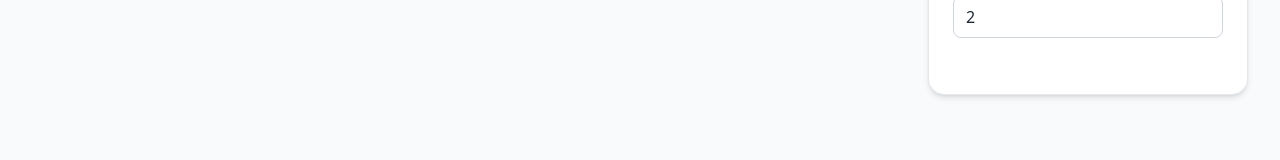
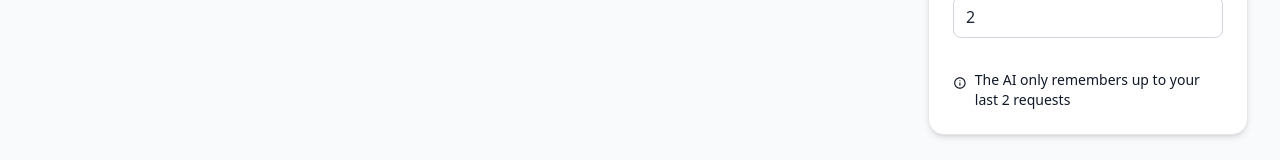
Before and after one commit to ogayanfe/ganibot, a Next.js app: page /chat in a window 1280 px wide. Both pictures are taken after a click on the button "settings". Shown: the part 393-553 px from the top of the page. Built offline with nearby package versions, Linux system fonts and the light colour scheme; no server answers.

Commit message:
feat: added chat history to app

```diff
--- a/actions/generate-audio.ts
+++ b/actions/generate-audio.ts
@@ -1,12 +1,19 @@
 "use server";
 
 import generateAIResponse from "@/utils/ai";
+import { Part } from "@google/genai";
 
 export interface AIResponsePayload {
   base64Audio: string;
   base64Video?: string;
   voice?: "Male" | "Female";
   language?: "Hausa" | "English";
+  history?: HistoryItem[];
+}
+
+export interface HistoryItem {
+  role: "user" | "model";
+  parts: Part[];
 }
 
 export default async function generateAudio(payload: AIResponsePayload) {
--- a/app/chat/page.tsx
+++ b/app/chat/page.tsx
@@ -13,9 +13,28 @@ import React, { useEffect, useRef, useState } from "react";
 import { blobToBase64 } from "@/utils/client";
 import { LuSpeech } from "react-icons/lu";
 import cn from "@/utils/cn";
+import { Part } from "@google/genai";
+import { HistoryItem } from "@/actions/generate-audio";
+
+function createHistoryItem(role: "user" | "model", text: string, base64Audio?: string, base64Video?: string): HistoryItem {
+  const parts: Part[] = [{ text }];
+
+  if (base64Video) {
+    parts.push({ inlineData: { mimeType: "video/webm", data: base64Video } });
+  }
+
+  if (base64Audio) {
+    parts.push({ inlineData: { mimeType: "audio/mp3", data: base64Audio } });
+  }
+
+  return {
+    role: role,
+    parts: parts,
+  };
+}
 
 export default function NewChat() {
-  const { captionOn, audioOn, videoOn, setTranscripts, recordedVideoChunks, selectedVoice, language } = useAIContext();
+  const { captionOn, audioOn, videoOn, setTranscripts, recordedVideoChunks, selectedVoice, language, chatHistory, setChatHistory } = useAIContext();
   const { startRecording, stopRecording, recording, getChuncks } = useRecorder();
   const { mutateAsync, isPending } = useAIResponseMutation();
   const [audioElement, setAudioElement] = useState<HTMLAudioElement | null>(null);
@@ -24,8 +43,12 @@ export default function NewChat() {
     try {
       const base64Audio = await blobToBase64(new Blob(chunks, { type: "audio/mp3" }));
       const base64Video = await blobToBase64(new Blob(recordedVideoChunks, { type: "video/webm" }));
-      console.log(base64Video);
-      const response = await mutateAsync({ base64Audio, base64Video, language, voice: selectedVoice });
+      const response = await mutateAsync({ base64Audio, base64Video, language, voice: selectedVoice, history: chatHistory });
+
+      const userQuery = createHistoryItem("user", "reply to audio and video contents", base64Audio, undefined);
+      const aiResponse = createHistoryItem("model", response.transcript ?? "");
+      setChatHistory([...chatHistory, userQuery, aiResponse]);
+
       setTranscripts(response.transcript ?? "");
       if (response.language !== "Hausa") {
         return;
--- a/components/chat/settings.tsx
+++ b/components/chat/settings.tsx
@@ -1,10 +1,11 @@
 "use client";
 
 import useAIContext from "@/hooks/use-ai-context";
+import { BiInfoCircle } from "react-icons/bi";
 import { IoClose } from "react-icons/io5";
 
 export default function Settings() {
-  const { selectedVoice, setSelectedVoice, language, setLanguage, pauseTime, setPauseTime } = useAIContext();
+  const { selectedVoice, setSelectedVoice, language, setLanguage, pauseTime, setPauseTime, maxChatHistoryLength } = useAIContext();
 
   return (
     <div
@@ -79,6 +80,11 @@ export default function Settings() {
           className="w-full border border-gray-300 dark:border-gray-700 rounded-lg py-2 px-3 bg-transparent text-gray-800 dark:text-gray-200 focus:outline-none focus:ring-2 focus:ring-blue-600"
         />
       </div>
+
+      <p className="text-gray-900 dark:text-blue-300 text-sm flex gap-2">
+        <BiInfoCircle className="mt-1 text-lg" />
+        The AI only remembers up to your last {maxChatHistoryLength} requests
+      </p>
     </div>
   );
 }
--- a/providers/ai-context.tsx
+++ b/providers/ai-context.tsx
@@ -1,5 +1,6 @@
 "use client";
 
+import { HistoryItem } from "@/actions/generate-audio";
 import { createContext, useEffect, useState } from "react";
 
 interface AiContextValues {
@@ -19,7 +20,12 @@ interface AiContextValues {
   setCaptionOn: (on: boolean) => unknown;
   recordedVideoChunks: Blob[];
   setRecordedVideoChunks: (c: Blob[]) => unknown;
+  chatHistory: HistoryItem[];
+  setChatHistory: (path: HistoryItem[]) => unknown;
+  maxChatHistoryLength: number;
 }
+
+const maxChatHistoryLength = 2;
 
 export const aiContext = createContext<AiContextValues>({
   audioOn: false,
@@ -38,6 +44,9 @@ export const aiContext = createContext<AiContextValues>({
   setVideoOn: console.log,
   setCaptionOn: console.log,
   setTranscripts: console.log,
+  chatHistory: [],
+  setChatHistory: console.log,
+  maxChatHistoryLength,
 });
 
 interface IProps {
@@ -53,6 +62,7 @@ export default function AiContextProvider({ children }: IProps) {
   const [language, setLanguage] = useState<"Hausa" | "English">("Hausa");
   const [pauseTime, setPauseTime] = useState<number>(2);
   const [recordedVideoChunks, setRecordedVideoChunks] = useState<Blob[]>([]);
+  const [chatHistory, setChatHistory] = useState<HistoryItem[]>([]);
 
   useEffect(() => {
     setSelectedVoice((localStorage.getItem("selectedVoice") as "Male" | "Female" | null) ?? "Male");
@@ -70,6 +80,12 @@ export default function AiContextProvider({ children }: IProps) {
     localStorage.setItem("pauseTime", pauseTime.toString());
   }, [pauseTime]);
 
+  useEffect(() => {
+    if (chatHistory.length > maxChatHistoryLength) {
+      setChatHistory(chatHistory.slice(chatHistory.length - maxChatHistoryLength, chatHistory.length));
+    }
+  }, [chatHistory]);
+
   const value: AiContextValues = {
     audioOn,
     selectedVoice,
@@ -86,7 +102,10 @@ export default function AiContextProvider({ children }: IProps) {
     setTranscripts,
     setSelectedVoice,
     setLanguage,
+    chatHistory,
+    setChatHistory,
     setPauseTime,
+    maxChatHistoryLength,
   };
 
   return <aiContext.Provider value={value}>{children}</aiContext.Provider>;
--- a/utils/ai.ts
+++ b/utils/ai.ts
@@ -1,7 +1,7 @@
 "use server";
 
 import { AIResponsePayload } from "@/actions/generate-audio";
-import { GoogleGenAI } from "@google/genai";
+import { createPartFromUri, GoogleGenAI } from "@google/genai";
 import { SYSTEM_PROMPT_HAUSA_RESPONSE, SYSTEM_PROMPT_ENGLISH_RESPONSE } from "./constants";
 
 const ai = new GoogleGenAI({ apiKey: process.env.GEMINI_API_KEY });
@@ -11,17 +11,20 @@ interface IResponse {
   language?: "English" | "Hausa";
   audioBase64?: string;
 }
+
 export default async function generateAIResponse({
   base64Audio,
   base64Video,
   language = "Hausa",
   voice = "Male",
+  history = [],
 }: AIResponsePayload): Promise<IResponse> {
   const parts = [{ text: "Reply to user's message" }, { inlineData: { mimeType: "audio/mp3", data: base64Audio } }];
   if (base64Video) {
     parts.push({ inlineData: { mimeType: "video/webm", data: base64Video } });
   }
   const contents = [
+    ...history,
     {
       role: "user",
       parts: parts,
```
